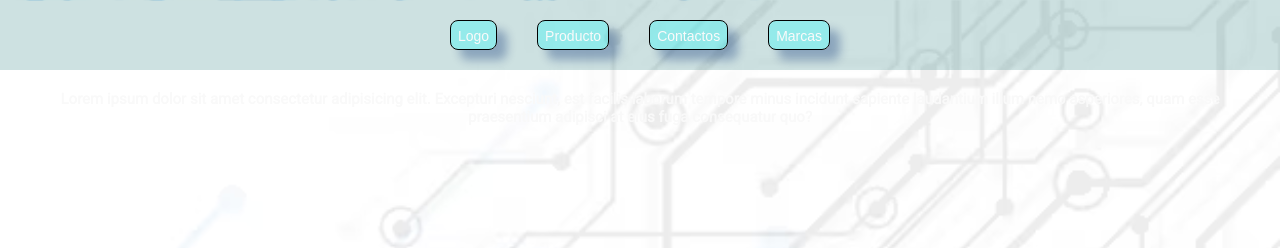
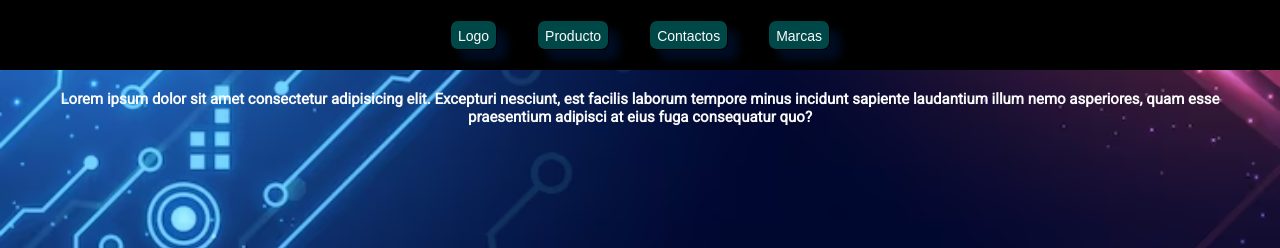
Before and after one commit to ezequielvacc/TrabajoPractico, a plain HTML site: page index.html in a window 1280 px wide. Shown: the top 248 px of the page. Drawn offline with Linux system fonts and the light colour scheme.

Commit message:
cambio css

```diff
--- a/css/index.css
+++ b/css/index.css
@@ -1,5 +1,5 @@
 body {
-    background-image: url(/TrabajoPractico/img/tablero-circuitos-tecnologia-abstracta_1035-14043.avif);
+    background-image: url(/TrabajoPractico/img/circuitos-fondo-digital-degradado-azul-rojo_23-2148821701.avif);
     background-attachment: fixed;
     background-size: cover;
     background-repeat: no-repeat;
@@ -32,7 +32,7 @@ html{
   }
 
   .nave{
-    background-color: #1e777738;
+    background-color: #000000;
   }
   .menu{
     display: flex;
```
